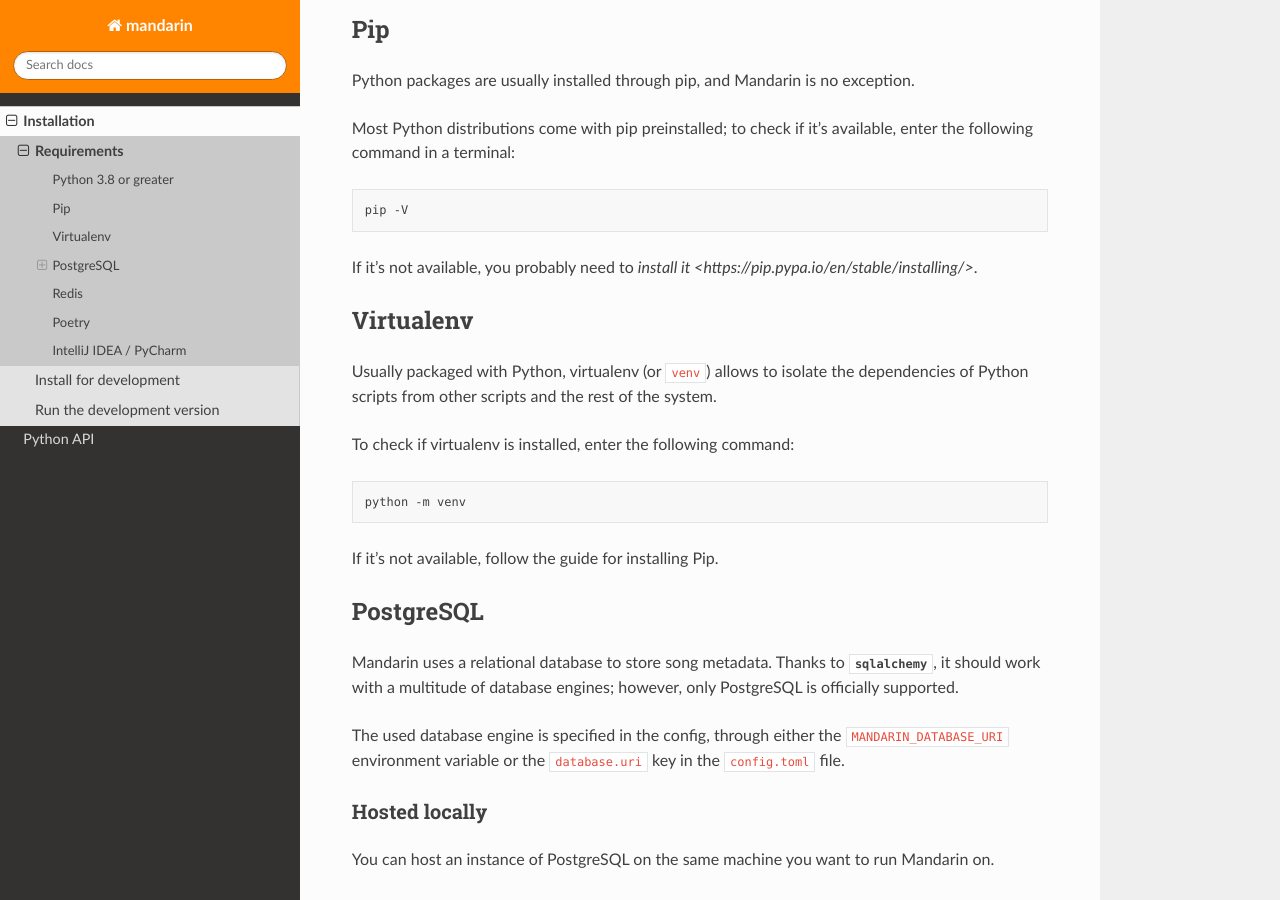
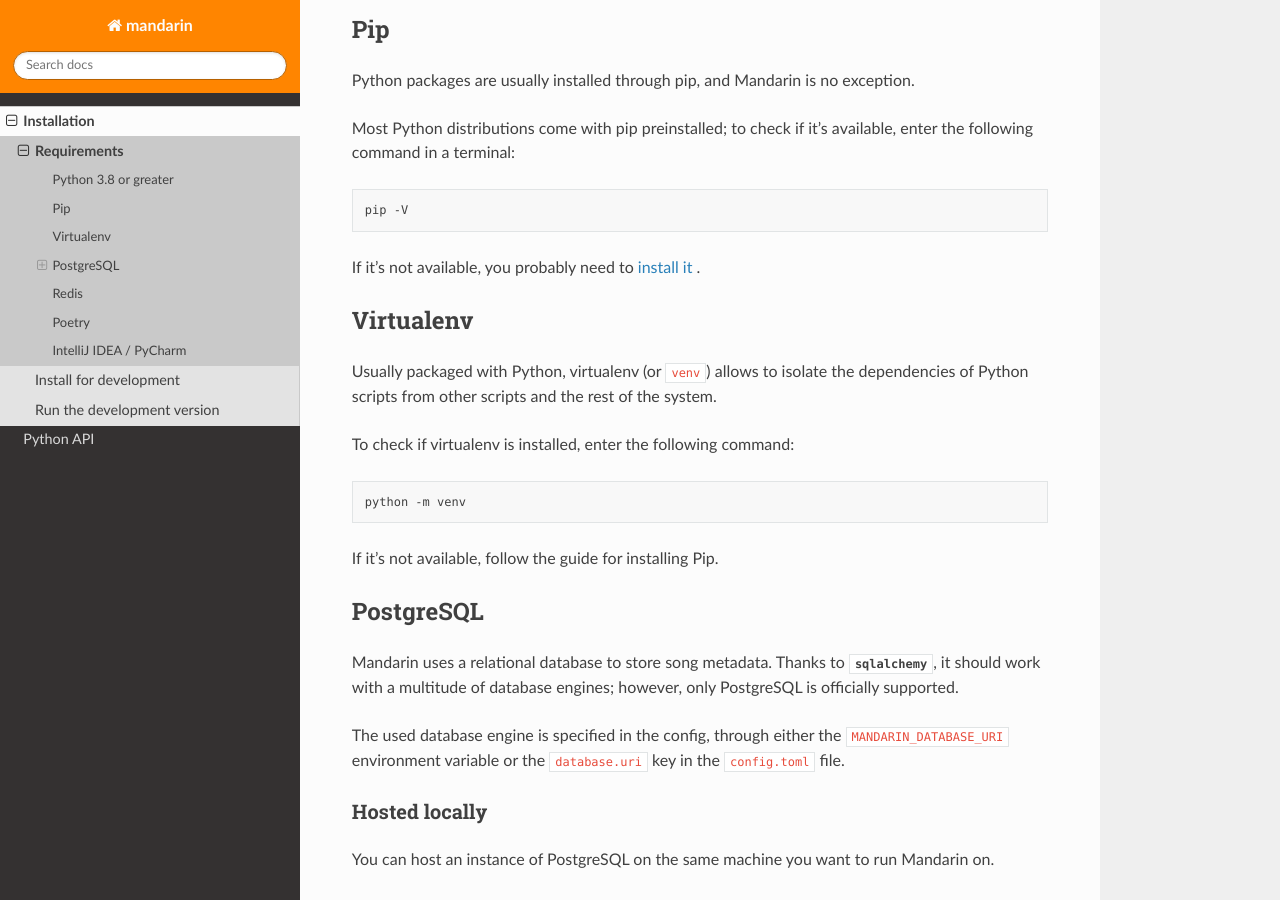
Before and after one commit to Steffo99/mandarin, a Sphinx documentation site: the page built from docs/source/installation/requirements.rst, in a window 1280 px wide and 900 px high, scrolled down 520 px. Built offline with Sphinx 7.4.7 and the Read the Docs theme 2.0.0, drawn with Linux system fonts in a browser that asks for light colours; some of the changed lines change nothing that is shown.

Commit message:
📔 Fix requirements.rst

```diff
--- a/docs/source/installation/requirements.rst
+++ b/docs/source/installation/requirements.rst
@@ -22,19 +22,21 @@
 
 Python packages are usually installed through pip, and Mandarin is no exception.
 
-Most Python distributions come with pip preinstalled; to check if it's available, enter the following command in a terminal:
+Most Python distributions come with pip preinstalled; to check if it's available, enter the following command in a
+terminal:
 
 .. code-block:: bash
 
    pip -V
 
-If it's not available, you probably need to `install it <https://pip.pypa.io/en/stable/installing/>`.
+If it's not available, you probably need to `install it <https://pip.pypa.io/en/stable/installing/>`_ .
 
 
 Virtualenv
 ----------
 
-Usually packaged with Python, virtualenv (or ``venv``) allows to isolate the dependencies of Python scripts from other scripts and the rest of the system.
+Usually packaged with Python, virtualenv (or ``venv``) allows to isolate the dependencies of Python scripts from other
+scripts and the rest of the system.
 
 To check if virtualenv is installed, enter the following command:
 
@@ -115,7 +117,8 @@
 
 Mandarin includes some things that make its development using an IntelliJ IDE a bit more simple.
 
-While **not mandatory**, if you intend to contribute to Mandarin it is suggested that you use either IDEA with the Python plugin or PyCharm.
+While **not mandatory**, if you intend to contribute to Mandarin it is suggested that you use either IDEA with the
+Python plugin or PyCharm.
 
 You can download those from their respective website:
 - `PyCharm <https://www.jetbrains.com/pycharm/>`_
```
